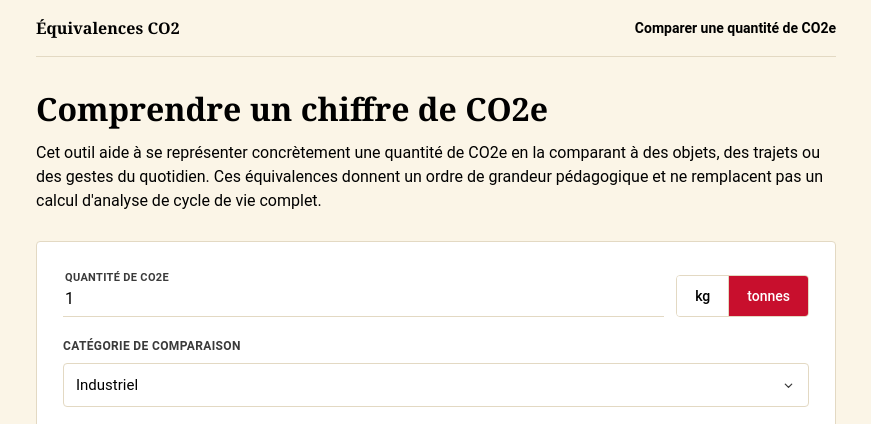
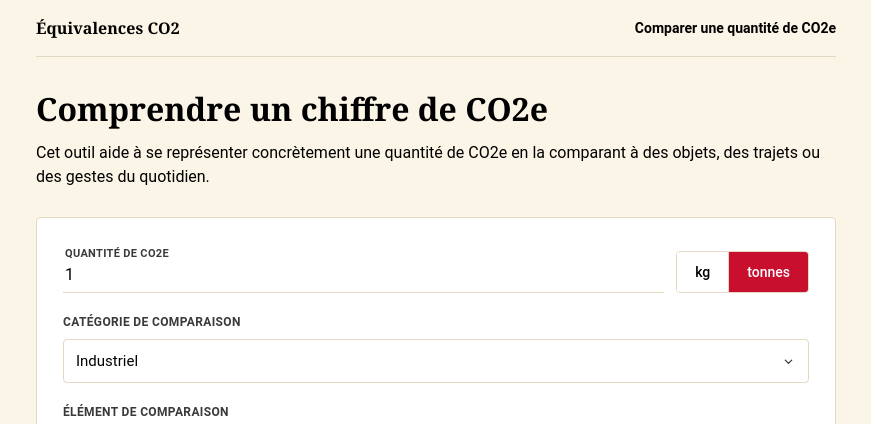
Before and after one commit to gueneau/equivalences-co2, a plain HTML site: page index.html in a window 1280 px wide. Shown: the top 424 px of the page, without its empty margins (204-1075 px from the left). Drawn offline with Linux system fonts and the light colour scheme.

Commit message:
Raccourcit la phrase d'intro (retire la precision sur l'ordre de grandeur et l'ACL, redondante avec le contexte deja donne).
Co-Authored-By: Claude Sonnet 5 <noreply@anthropic.com>

```diff
--- a/index.html
+++ b/index.html
@@ -106,7 +106,7 @@ a{color:var(--gsf-rouge);}
 
   <div class="intro">
     <h1>Comprendre un chiffre de CO2e</h1>
-    <p>Cet outil aide à se représenter concrètement une quantité de CO2e en la comparant à des objets, des trajets ou des gestes du quotidien. Ces équivalences donnent un ordre de grandeur pédagogique et ne remplacent pas un calcul d'analyse de cycle de vie complet.</p>
+    <p>Cet outil aide à se représenter concrètement une quantité de CO2e en la comparant à des objets, des trajets ou des gestes du quotidien.</p>
   </div>
 
   <div class="card form-card">
```
